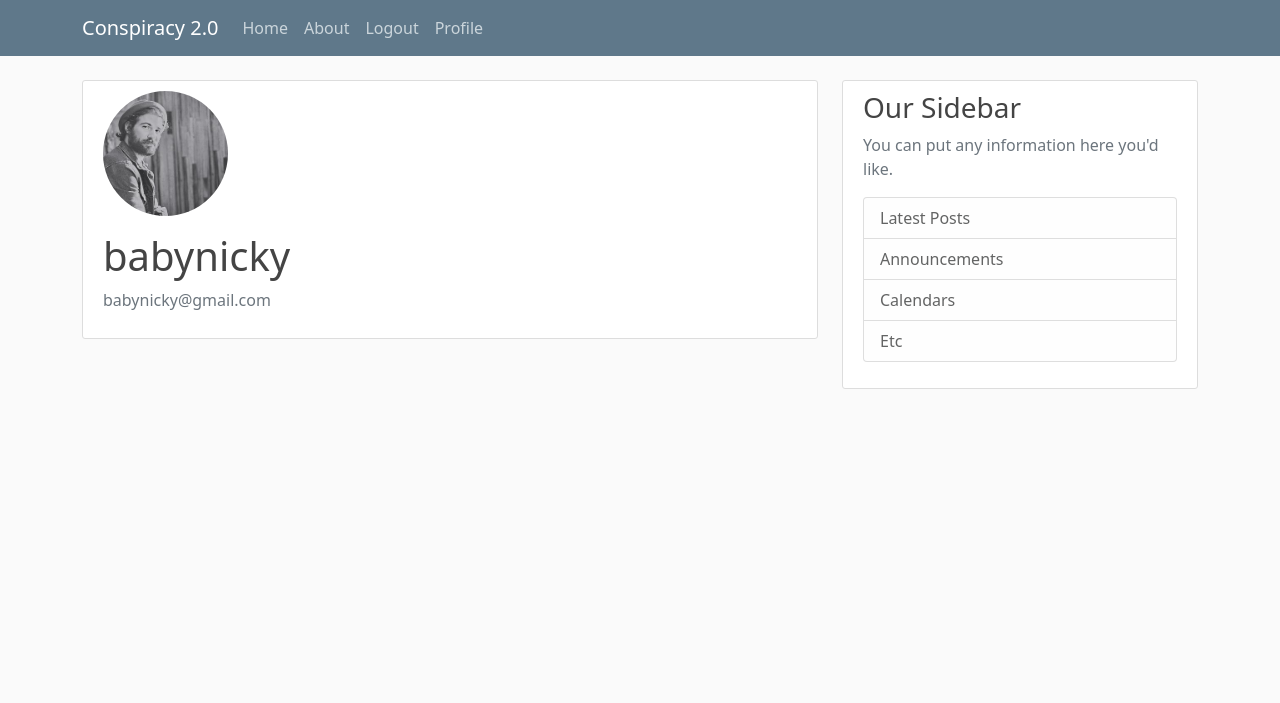
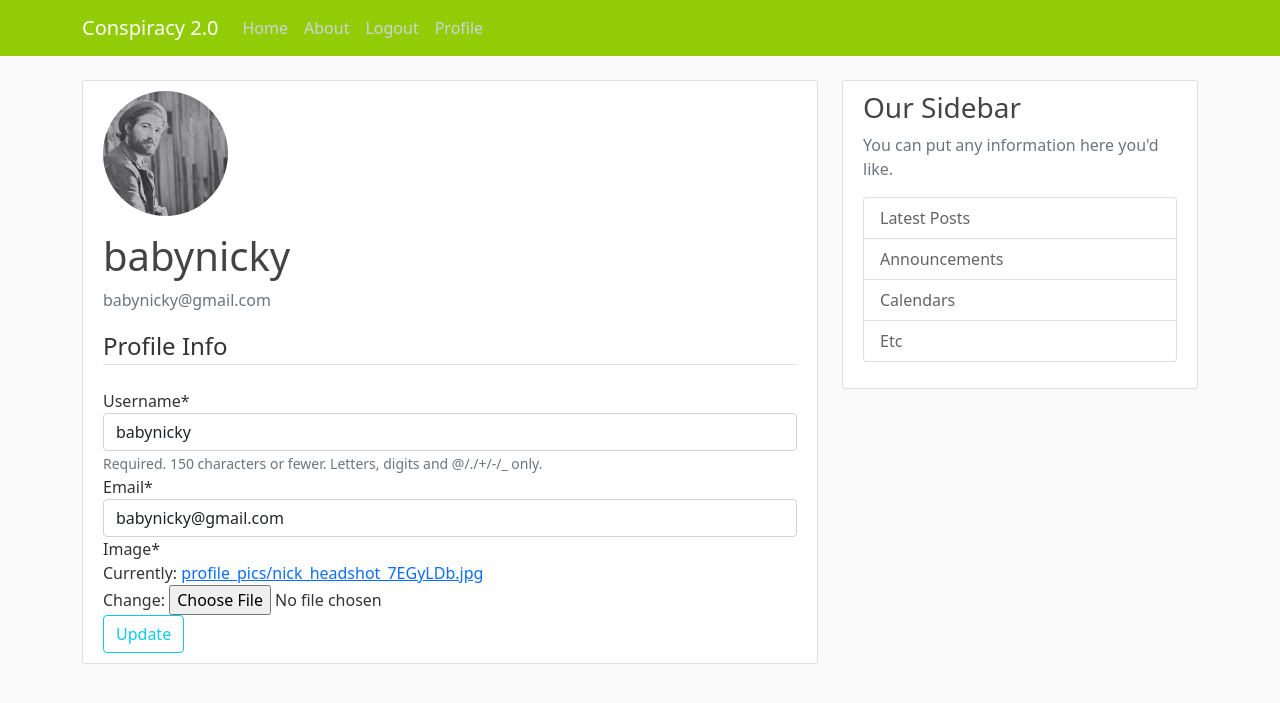
Before and after one commit to BelaBartok39/Conspiracy, a Django app: page /profile/ in a window 1280 px wide. Shown: the top 703 px of the page. Run offline with Django 3.2, Linux system fonts and the light colour scheme; a user stored in the database is signed in; data comes from the database, SQL or seed files in the repository; both versions use the stored data as it was after the commit; some libraries are stand-ins or nearby versions.

Commit message:
Profile Update

```diff
--- a/Blog/static/blog/main.css
+++ b/Blog/static/blog/main.css
@@ -13,7 +13,7 @@ body {
   }
 
   .bg-steel {
-    background-color: #5f788a;
+    background-color: #92CC07;
   }
 
   .site-header .navbar-nav .nav-link {
--- a/Blog/templates/blog/home.html
+++ b/Blog/templates/blog/home.html
@@ -5,6 +5,7 @@
     {% for post in posts %}
     <div class="post">
         <article class="media content-section">
+          <img class="rounded-circle article-img" src="{{ post.author.profile.image.url }}">
             <div class="media-body">
               <div class="article-metadata">
                 <a class="mr-2" href="#">{{ post.author }}</a>
--- a/Blog/urls.py
+++ b/Blog/urls.py
@@ -1,7 +1,8 @@
 from django.urls import path
 from . import views
+from .views import PostListView
 
 urlpatterns = [
-    path('', views.home, name='blog-home'),
+    path('', PostListView.as_view(), name='blog-home'),
     path('about/', views.about, name='blog-about'),
     ]
--- a/Users/form.py
+++ b/Users/form.py
@@ -1,6 +1,7 @@
 from django import forms
 from django.contrib.auth.models import User
 from django.contrib.auth.forms import UserCreationForm
+from .models import Profile
 
 class UserRegisterForm(UserCreationForm):
     email = forms.EmailField()
@@ -8,3 +9,14 @@ class UserRegisterForm(UserCreationForm):
     class Meta:
         model = User
         fields = ['username', 'email', 'password1', 'password2']
+
+class UserUpdateForm(forms.ModelForm):
+    email = forms.EmailField()
+    class Meta:
+        model = User
+        fields = ['username', 'email']
+
+class ProfileUpdateForm(forms.ModelForm):
+    class Meta:
+        model = Profile
+        fields = ['image']
--- a/Users/models.py
+++ b/Users/models.py
@@ -1,5 +1,6 @@
 from django.db import models
 from django.contrib.auth.models import User
+from PIL import Image
 
 # Create your models here.
 
@@ -9,3 +10,13 @@ class Profile(models.Model):
 
     def __str__(self):
         return f'{self.user.username} Profile'
+
+    def save(self):
+        super().save()
+
+        img = Image.open(self.image.path)
+
+        if img.height > 300 or img.width > 300:
+            output_size = (300, 300)
+            img.thumbnail(output_size)
+            img.save(self.image.path)
--- a/Users/templates/Users/profile.html
+++ b/Users/templates/Users/profile.html
@@ -9,5 +9,16 @@
           <p class="text-secondary">{{ user.email }}</p>
         </div>
       </div>
+      <form method="POST" enctype="multipart/form-data">
+        {% csrf_token %}
+          <fieldset class="form-group">
+            <legend class="border-bottom mb-4">Profile Info</legend>
+            {{ u_form|crispy }}
+            {{ p_form|crispy }}
+          </fieldset>
+          <div class="form-group">
+            <button type="submit" class="btn btn-outline-info">Update</button>
+          </div>
+      </form>
     </div>
 {% endblock content %}
--- a/Users/views.py
+++ b/Users/views.py
@@ -1,7 +1,7 @@
 from django.shortcuts import render, redirect
 from django.contrib.auth.forms import UserCreationForm
 from django.contrib import messages
-from .form import UserRegisterForm
+from .form import UserRegisterForm, UserUpdateForm, ProfileUpdateForm
 from django.contrib.auth.decorators import login_required
 
 
@@ -19,4 +19,24 @@ def register(request):
 
 @login_required
 def profile(request):
-    return render(request, 'Users/profile.html')
+    if request.method == "POST":
+        u_form = UserUpdateForm(request.POST, instance=request.user)
+        p_form = ProfileUpdateForm(request.POST,
+                                   request.FILES,
+                                   instance=request.user.profile)
+        if u_form.is_valid() and p_form.is_valid():
+            u_form.save()
+            p_form.save()
+            messages.success(request, f'Your account has been updated!')
+            return redirect('profile')
+
+    else:
+        u_form = UserUpdateForm(instance=request.user)
+        p_form = ProfileUpdateForm(instance=request.user.profile)
+
+    context = {
+        'u_form': u_form,
+        'p_form': p_form
+    }
+
+    return render(request, 'Users/profile.html', context)
```
Also changed, not shown: Blog/views.py (+8 -0 lines), db.sqlite3, media/profile_pics/finalp2.png (added), media/profile_pics/finalp3.png (added), media/profile_pics/finalp3_DvLUweZ.png (added), media/profile_pics/nick_headshot_1CrZpIv.jpg (added), media/profile_pics/nick_headshot_7EGyLDb.jpg (added), media/profile_pics/nick_headshot_LmDHMks.jpg (added), media/profile_pics/nick_headshot_Ux2Zv11.jpg (added).
